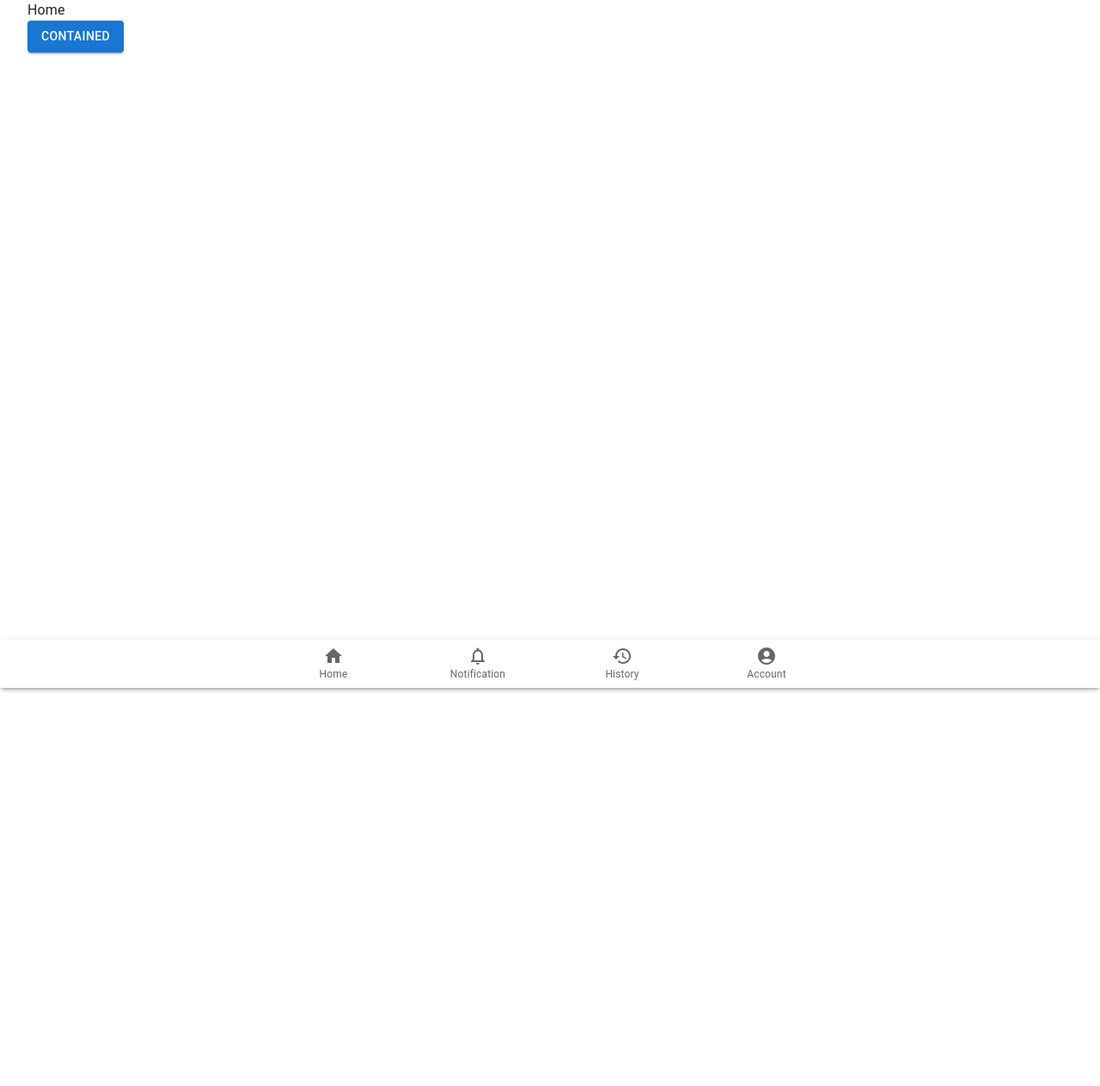
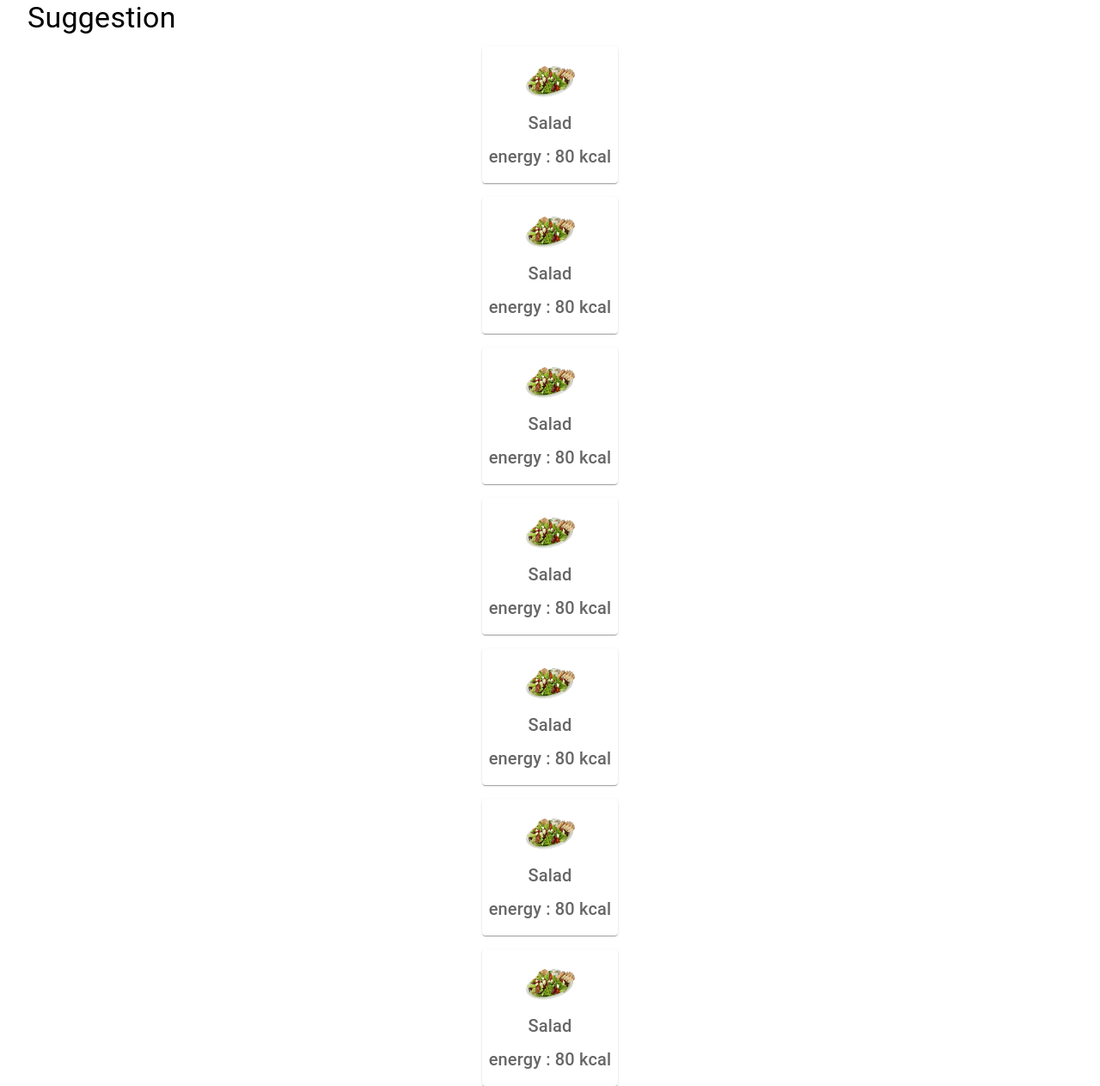
Before and after one commit to IKNNS/Software-Engineering, a Next.js app: page /Home in a window 1280 px wide. Shown: the whole page at 86% size. Before the commit the page ends 800 px from the top, so only its background shows below. Built offline with nearby package versions, Linux system fonts and the light colour scheme.

Commit message:
add account pages (test)

```diff
--- a/pages/Home.tsx
+++ b/pages/Home.tsx
@@ -1,16 +1,127 @@
-import type { NextPage } from 'next'
+import * as React from 'react';
+import Box from '@mui/material/Box';
+import Paper from '@mui/material/Paper';
+import Stack from '@mui/material/Stack';
+import { styled } from '@mui/material/styles';
 import styles from '../styles/Home.module.css'
-import Button from '@mui/material/Button';
+import Typography from '@mui/material/Typography';
+import Image from 'next/image'
+import SaladPic from '/img/Salad_platter.jpg'
 
-const Regis: NextPage = () => {
+const Item = styled(Paper)(({ theme }) => ({
+    backgroundColor: theme.palette.mode === 'dark' ? '#1A2027' : '#fff',
+    ...theme.typography.body2,
+    padding: theme.spacing(1),
+    textAlign: 'center',
+    color: theme.palette.text.secondary,
+}));
+
+export default function BasicStack() {
     return (
         <div className={styles.container}>
             <div>
-                Home
+                <Typography variant="h4" gutterBottom>
+                    Suggestion
+                </Typography>
             </div>
-            <Button variant="contained">Contained</Button>
+            <Box sx={{ width: '100%' }}>
+                <Stack spacing={2}
+                    alignItems="center"
+                    direction="column"
+                    justifyContent="flex-start">
+                    <Item>
+                        <Image src={SaladPic} alt="Picture of the author" width={60} height={60} />
+                        <Typography
+                            variant="h6"
+                            component="div"
+                            gutterBottom>{"Salad"}
+                        </Typography>
+                        <Typography
+                            variant="h6"
+                            component="div"
+                            gutterBottom>{"energy : 80 kcal"}
+                        </Typography>
+                    </Item>
+                    <Item>
+                        <Image src={SaladPic} alt="Picture of the author" width={60} height={60} />
+                        <Typography
+                            variant="h6"
+                            component="div"
+                            gutterBottom>{"Salad"}
+                        </Typography>
+                        <Typography
+                            variant="h6"
+                            component="div"
+                            gutterBottom>{"energy : 80 kcal"}
+                        </Typography>
+                    </Item>
+                    <Item>
+                        <Image src={SaladPic} alt="Picture of the author" width={60} height={60} />
+                        <Typography
+                            variant="h6"
+                            component="div"
+                            gutterBottom>{"Salad"}
+                        </Typography>
+                        <Typography
+                            variant="h6"
+                            component="div"
+                            gutterBottom>{"energy : 80 kcal"}
+                        </Typography>
+                    </Item>
+                    <Item>
+                        <Image src={SaladPic} alt="Picture of the author" width={60} height={60} />
+                        <Typography
+                            variant="h6"
+                            component="div"
+                            gutterBottom>{"Salad"}
+                        </Typography>
+                        <Typography
+                            variant="h6"
+                            component="div"
+                            gutterBottom>{"energy : 80 kcal"}
+                        </Typography>
+                    </Item>
+                    <Item>
+                        <Image src={SaladPic} alt="Picture of the author" width={60} height={60} />
+                        <Typography
+                            variant="h6"
+                            component="div"
+                            gutterBottom>{"Salad"}
+                        </Typography>
+                        <Typography
+                            variant="h6"
+                            component="div"
+                            gutterBottom>{"energy : 80 kcal"}
+                        </Typography>
+                    </Item>
+                    <Item>
+                        <Image src={SaladPic} alt="Picture of the author" width={60} height={60} />
+                        <Typography
+                            variant="h6"
+                            component="div"
+                            gutterBottom>{"Salad"}
+                        </Typography>
+                        <Typography
+                            variant="h6"
+                            component="div"
+                            gutterBottom>{"energy : 80 kcal"}
+                        </Typography>
+                    </Item>
+                    <Item>
+                        <Image src={SaladPic} alt="Picture of the author" width={60} height={60} />
+                        <Typography
+                            variant="h6"
+                            component="div"
+                            gutterBottom>{"Salad"}
+                        </Typography>
+                        <Typography
+                            variant="h6"
+                            component="div"
+                            gutterBottom>{"energy : 80 kcal"}
+                        </Typography>
+                    </Item>
+                </Stack>
+            </Box>
         </div>
-    )
+    );
 }
-
-export default Regis
--- a/pages/_app.tsx
+++ b/pages/_app.tsx
@@ -2,14 +2,20 @@ import '../styles/globals.css'
 import type { AppProps } from 'next/app'
 import 'components/navbar'
 import LabelBottomNavigation from '../components/navbar'
-import Head from 'next/head'
+import { useRouter } from 'next/router'
 
 function MyApp({ Component, pageProps }: AppProps) {
+  const router = useRouter()
+  if (router.pathname == '/home' || router.pathname == '/' || router.pathname == '/history' || router.pathname == '/account') {
+    return (
+      <div>
+        <Component {...pageProps} />
+        <LabelBottomNavigation />
+      </div>
+    )
+  }
   return <>
   <Component {...pageProps} />
-  <div>
-    <LabelBottomNavigation/>
-  </div>
   </>
 }
 
```
Also changed, not shown: pages/account.tsx (added, +72 -0 lines), img/Salad_platter.jpg (added), img/itm116503.webp (added).
